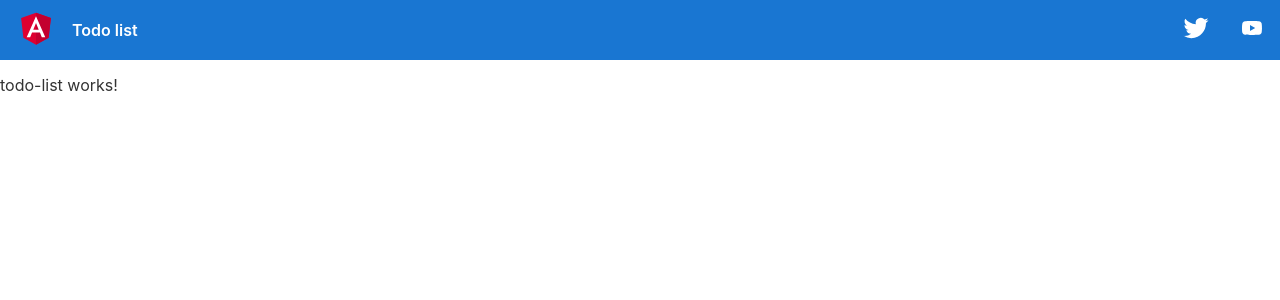
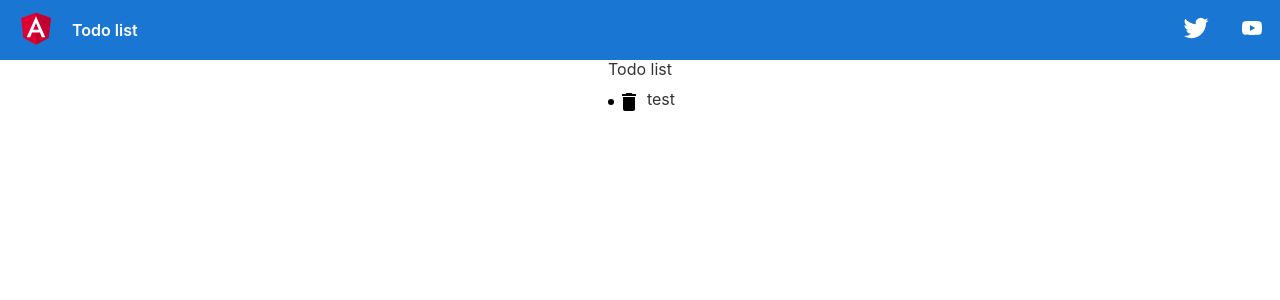
Before and after one commit to MissedWarrior/angular-sandbox, an Angular app: page /todo-list in a window 1280 px wide. Shown: the top 300 px of the page. Built offline with nearby package versions, Linux system fonts and the light colour scheme.

Commit message:
Add basic for todo-list

```diff
--- a/src/app/todo-list/todo-list.component.css
+++ b/src/app/todo-list/todo-list.component.css
@@ -0,0 +1,38 @@
+.wrapper {
+  width: 100%;
+  display: flex;
+  flex-direction: column;
+  align-items: center;
+}
+
+.remove-icon {
+  cursor: pointer;
+  display: flex;
+  margin-right: 6px;
+}
+
+.todo-item {
+  display: flex;
+  padding-left: 12px;
+  position: relative;
+}
+
+.todo-item::before {
+  content: ' ';
+  width: 6px;
+  height: 6px;
+  border-radius: 50%;
+  background-color: #000;
+  position: absolute;
+  top: calc(50% - 3px);
+  left: 3px;
+}
+
+.todo-list {
+  display: flex;
+  flex-direction: column;
+}
+
+.title {
+  margin-bottom: 12px;
+}
--- a/src/app/todo-list/todo-list.component.html
+++ b/src/app/todo-list/todo-list.component.html
@@ -1 +1,18 @@
-<p>todo-list works!</p>
+<div class='wrapper'>
+  <div class='title'>
+    <span>Todo list</span>
+  </div>
+  <div class='todo-list'>
+    <div class='todo-item'>
+      <div class='remove-icon'>
+        <svg xmlns="http://www.w3.org/2000/svg" height="24" viewBox="0 0 24 24" width="24">
+          <path d="M0 0h24v24H0z" fill="none"/>
+          <path d="M6 19c0 1.1.9 2 2 2h8c1.1 0 2-.9 2-2V7H6v12zM19 4h-3.5l-1-1h-5l-1 1H5v2h14V4z"/>
+        </svg>
+      </div>
+      <div>
+        <span>test</span>
+      </div>
+    </div>
+  </div>
+</div>
```
